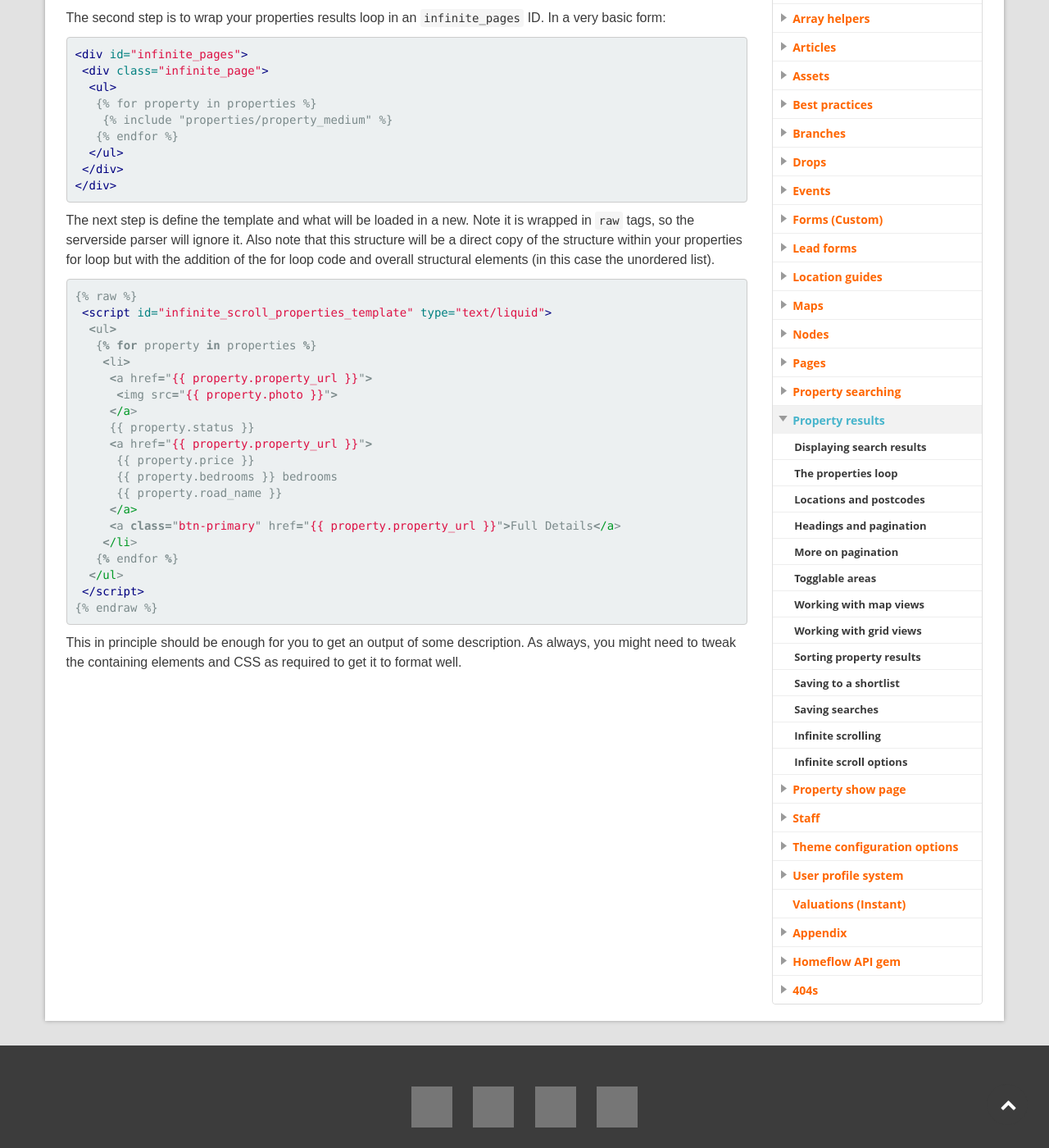
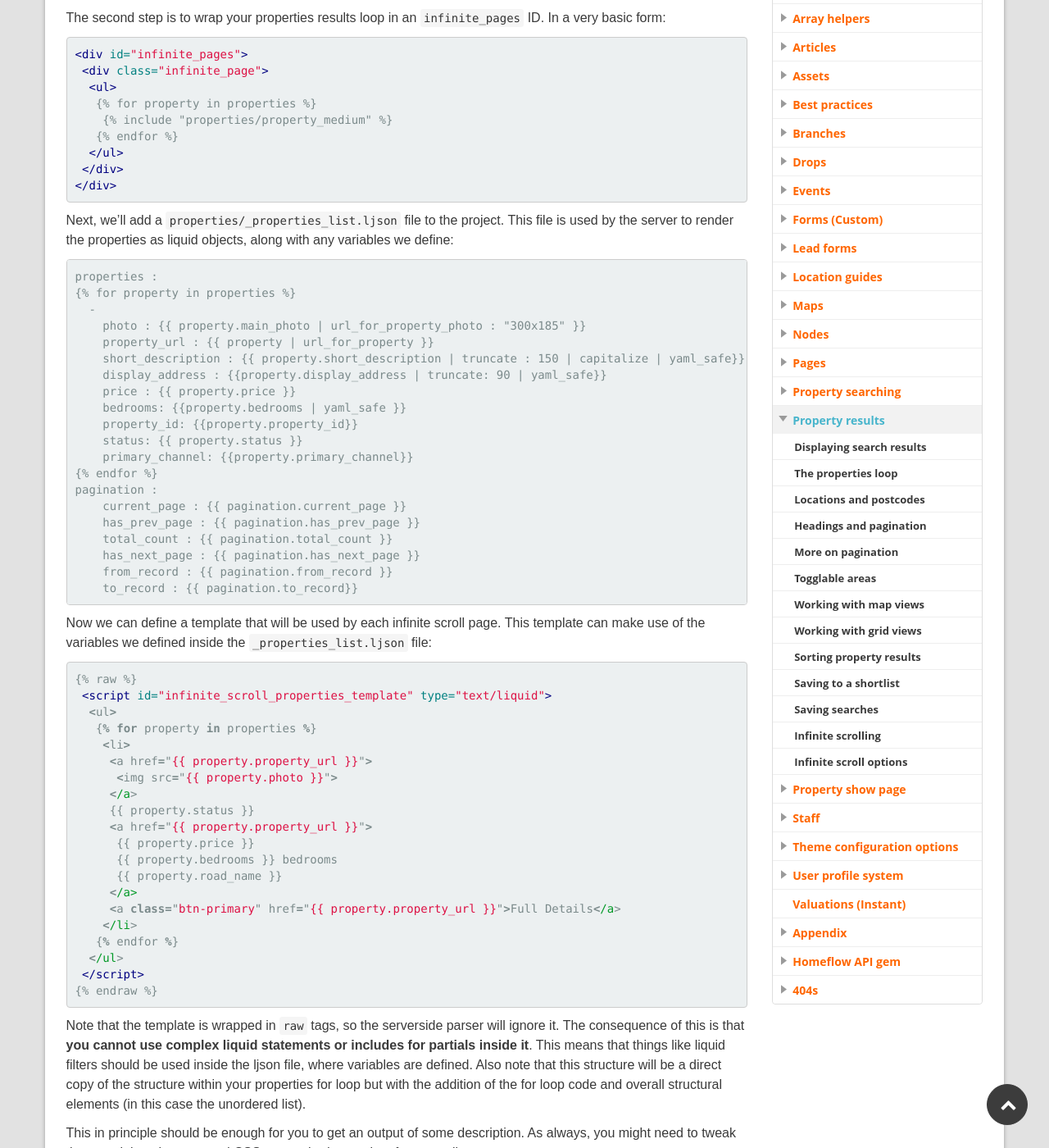
Before and after one commit to homeflow/homeflow.github.io, a Jekyll site: the page built from _posts/property-results/2014-01-15-infinite-scrolling.md, in a window 1280 px wide and 1400 px high, scrolled down 477 px. Shown: the whole window at 82% size. Built offline with Jekyll 4.4.1, drawn with Linux system fonts in a browser that asks for light colours; grey boxes are pictures that could not be loaded.

Commit message:
Improve infinite scroll docs

```diff
--- a/_posts/property-results/2014-01-15-infinite-scrolling.md
+++ b/_posts/property-results/2014-01-15-infinite-scrolling.md
@@ -24,7 +24,34 @@ The second step is to wrap your properties results loop in an ``infinite_pages``
 {% endraw %}
 {% endhighlight %}
 
-The next step is define the template and what will be loaded in a new. Note it is wrapped in ``raw`` tags, so the serverside parser will ignore it. Also note that this structure will be a direct copy of the structure within your properties for loop but with the addition of the for loop code and overall structural elements (in this case the unordered list).
+Next, we'll add a `properties/_properties_list.ljson` file to the project. This file is used by the server to render the properties as liquid objects, along with any variables we define:
+
+{% highlight html %}
+{% raw %}
+properties :
+{% for property in properties %}
+  -
+    photo : {{ property.main_photo | url_for_property_photo : "300x185" }}
+    property_url : {{ property | url_for_property }}
+    short_description : {{ property.short_description | truncate : 150 | capitalize | yaml_safe}}
+    display_address : {{property.display_address | truncate: 90 | yaml_safe}}
+    price : {{ property.price }}
+    bedrooms: {{property.bedrooms | yaml_safe }}
+    property_id: {{property.property_id}}
+    status: {{ property.status }}
+    primary_channel: {{property.primary_channel}}
+{% endfor %}
+pagination :
+    current_page : {{ pagination.current_page }}
+    has_prev_page : {{ pagination.has_prev_page }}
+    total_count : {{ pagination.total_count }}
+    has_next_page : {{ pagination.has_next_page }}
+    from_record : {{ pagination.from_record }}
+    to_record : {{ pagination.to_record}}
+{% endraw %}
+{% endhighlight %}
+
+Now we can define a template that will be used by each infinite scroll page. This template can make use of the variables we defined inside the `_properties_list.ljson` file:
 
 {% highlight html %}
 {% raw %}{{% endraw %}% raw %{% raw %}}{% endraw %}{% raw %}
@@ -49,4 +76,6 @@ The next step is define the template and what will be loaded in a new. Note it i
 {% endraw %}{% raw %}{{% endraw %}% endraw %{% raw %}}{% endraw %}
 {% endhighlight %}
 
+Note that the template is wrapped in ``raw`` tags, so the serverside parser will ignore it. The consequence of this is that **you cannot use complex liquid statements or includes for partials inside it**. This means that things like liquid filters should be used inside the ljson file, where variables are defined. Also note that this structure will be a direct copy of the structure within your properties for loop but with the addition of the for loop code and overall structural elements (in this case the unordered list).
+
 This in principle should be enough for you to get an output of some description. As always, you might need to tweak the containing elements and CSS as required to get it to format well.
```
